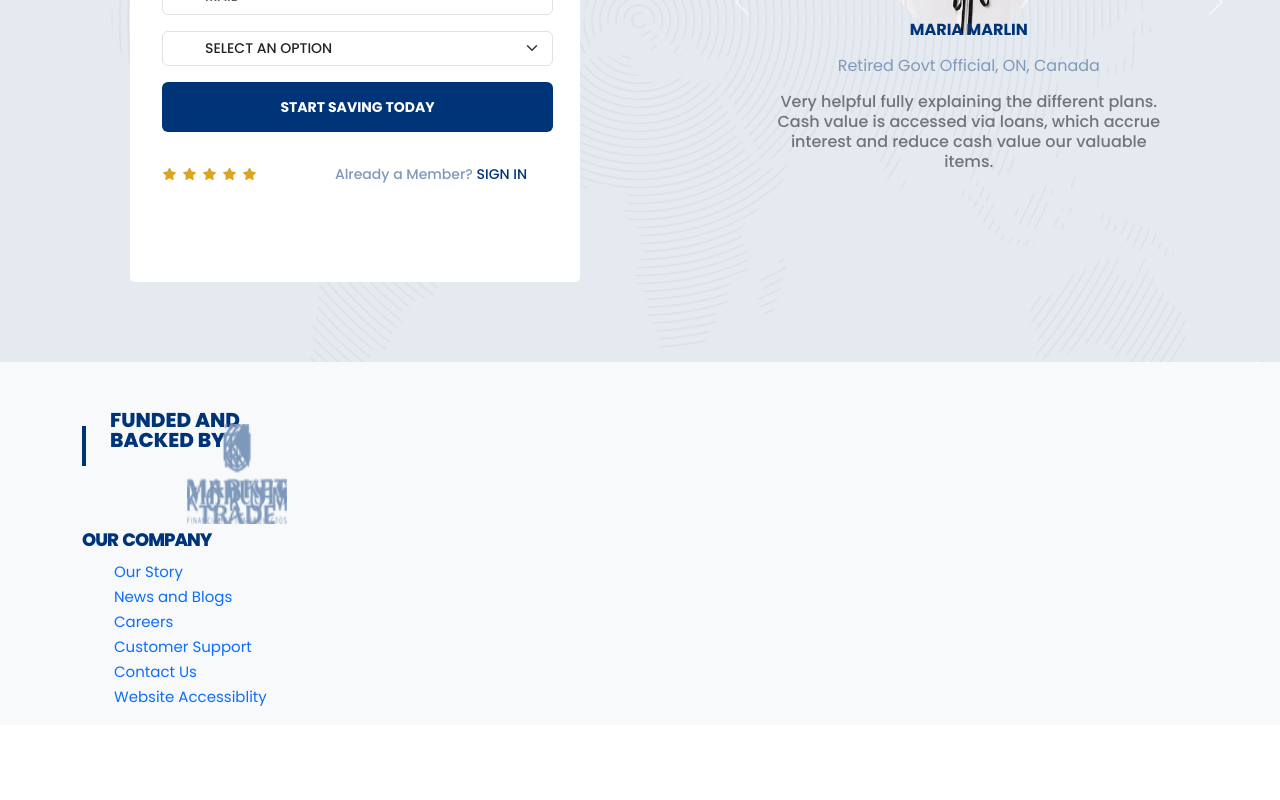
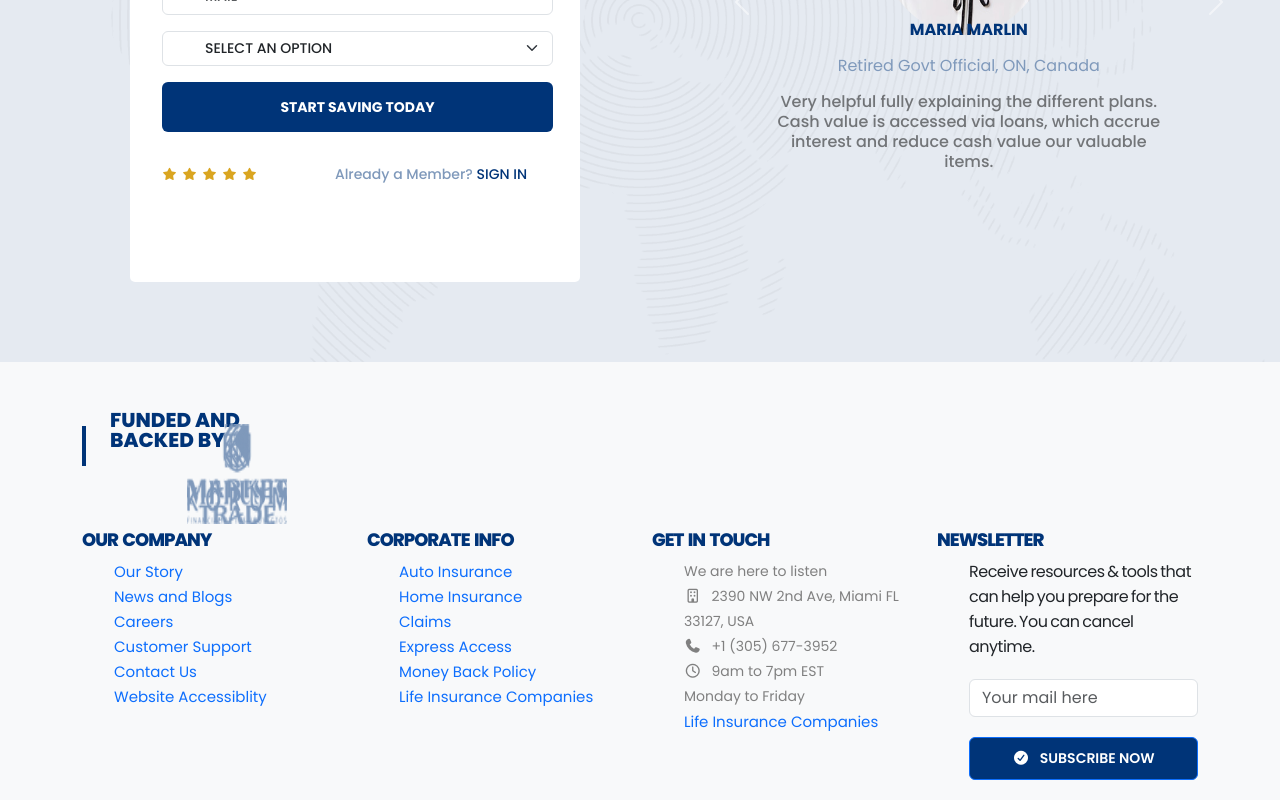
Before and after one commit to mohamedmahroofa/Insurance, an Angular app: page / in a window 1280 px wide. Shown: the part 2162-2962 px from the top of the page. Before the commit the page ends 2887 px from the top, so only its background shows below. Built offline with nearby package versions, Linux system fonts and the light colour scheme.

Commit message:
Added the basic ul list to the footer and styled it as well.

```diff
--- a/src/app/footer/footer.component.css
+++ b/src/app/footer/footer.component.css
@@ -52,7 +52,7 @@ height: fit-content;
   height: 200px;
 }
 
-.quicklinks a{
+.quicklinks ul li a{
   text-decoration: none;
   font-size: 15px;
   font-weight: 400;
@@ -62,7 +62,7 @@ height: fit-content;
   color: gray;
 }
 
-.linkcolumn1 ul{
+.quicklinks ul{
   list-style: none;
 }
 
@@ -78,3 +78,36 @@ height: fit-content;
 .quicklinks ul li {
   line-height: 25px;
 }
+
+.linkcolumn3 li{
+  font-size: 14px;
+  font-weight: 400;
+  line-height: 22px;
+  color: grey;
+}
+
+.linkcolumn3 li i {
+  margin-right: 10px;
+}
+
+.linkcolumn4 li{
+  line-height: 25px;
+}
+
+.linkcolumn4 .btn-primary{
+  text-transform: uppercase;
+  text-align: center;
+  background-color: #003478;
+  width: 100%;
+  font-size: 14px;
+  font-weight: 600;
+  padding: 10px;
+}
+
+.linkcolumn4 li i {
+  margin-right: 10px;
+}
+
+.linkcolumn4 li{
+  margin-bottom: 20px;
+}
--- a/src/app/footer/footer.component.html
+++ b/src/app/footer/footer.component.html
@@ -95,9 +95,72 @@
               </ul>
             </div>
             <!-- column 1 ends -->
-            <div class="col-3"></div>
-            <div class="col-3"></div>
-            <div class="col-3"></div>
+
+            <div class="col-3 linkcolumn2">
+              <!-- column 2 starts -->
+              <h3>Corporate Info</h3>
+              <ul>
+                <li>
+                  <a href="#">Auto Insurance</a>
+                </li>
+                <li>
+                  <a href="#">Home Insurance</a>
+                </li>
+                <li>
+                  <a href="#">Claims</a>
+                </li>
+                <li>
+                  <a href="#">Express Access</a>
+                </li>
+                <li>
+                  <a href="#">Money Back Policy</a>
+                </li>
+                <li>
+                  <a href="#">Life Insurance Companies</a>
+                </li>
+              </ul>
+            </div>
+            <!-- column 2 ends -->
+            <div class="col-3 linkcolumn3">
+              <!-- column 2 starts -->
+              <h3>Get In Touch</h3>
+              <ul>
+                <li>We are here to listen</li>
+                <li>
+                  <i class="fa-regular fa-building"></i>2390 NW 2nd Ave, Miami
+                  FL 33127, USA
+                </li>
+                <li><i class="fa-solid fa-phone"></i>+1 (305) 677-3952</li>
+                <li>
+                  <i class="fa-regular fa-clock"></i>9am to 7pm EST <br />Monday
+                  to Friday
+                </li>
+                <li><a href="#">Life Insurance Companies</a></li>
+              </ul>
+            </div>
+            <!-- Column 3 ends -->
+            <div class="col-3 linkcolumn4">
+              <!-- Column 4 starts -->
+              <h3>Newsletter</h3>
+              <ul>
+                <li style="letter-spacing: -0.5px; word-spacing: -1px">
+                  Receive resources & tools that can help you prepare for the
+                  future. You can cancel anytime.
+                </li>
+                <li>
+                  <input
+                    type="email"
+                    class="form-control"
+                    id="txtemail"
+                    placeholder="Your mail here"
+                  />
+                </li>
+                <li>
+                  <button class="btn btn-primary"><i class="fa-solid fa-circle-check"></i>Subscribe now</button>
+                </li>
+              </ul>
+              <!-- column 4 ends -->
+            </div>
           </div>
           <!-- link row ends -->
         </div>
```
Also changed, not shown: src/assets/img/call-action-bg.png (added), src/assets/img/footer_bg.jpg (added).
